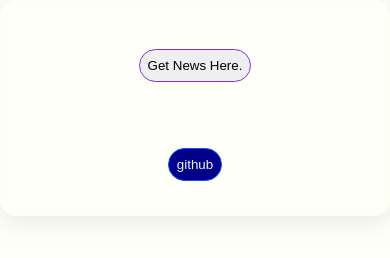
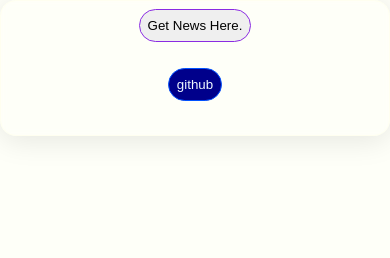
Before and after one commit to mjshubham21/News-API, a plain HTML site: page index.html in a window 390 px wide. Drawn offline with Linux system fonts and the light colour scheme.

Commit message:
some responsive edits

```diff
--- a/styles.css
+++ b/styles.css
@@ -102,6 +102,11 @@ a {
     width: 300px;
     padding: 0.5rem;
   }
+
+  .btn {
+    margin: 0.5rem auto;
+  }
+
   html,
   body {
     overflow-x: hidden;
```
